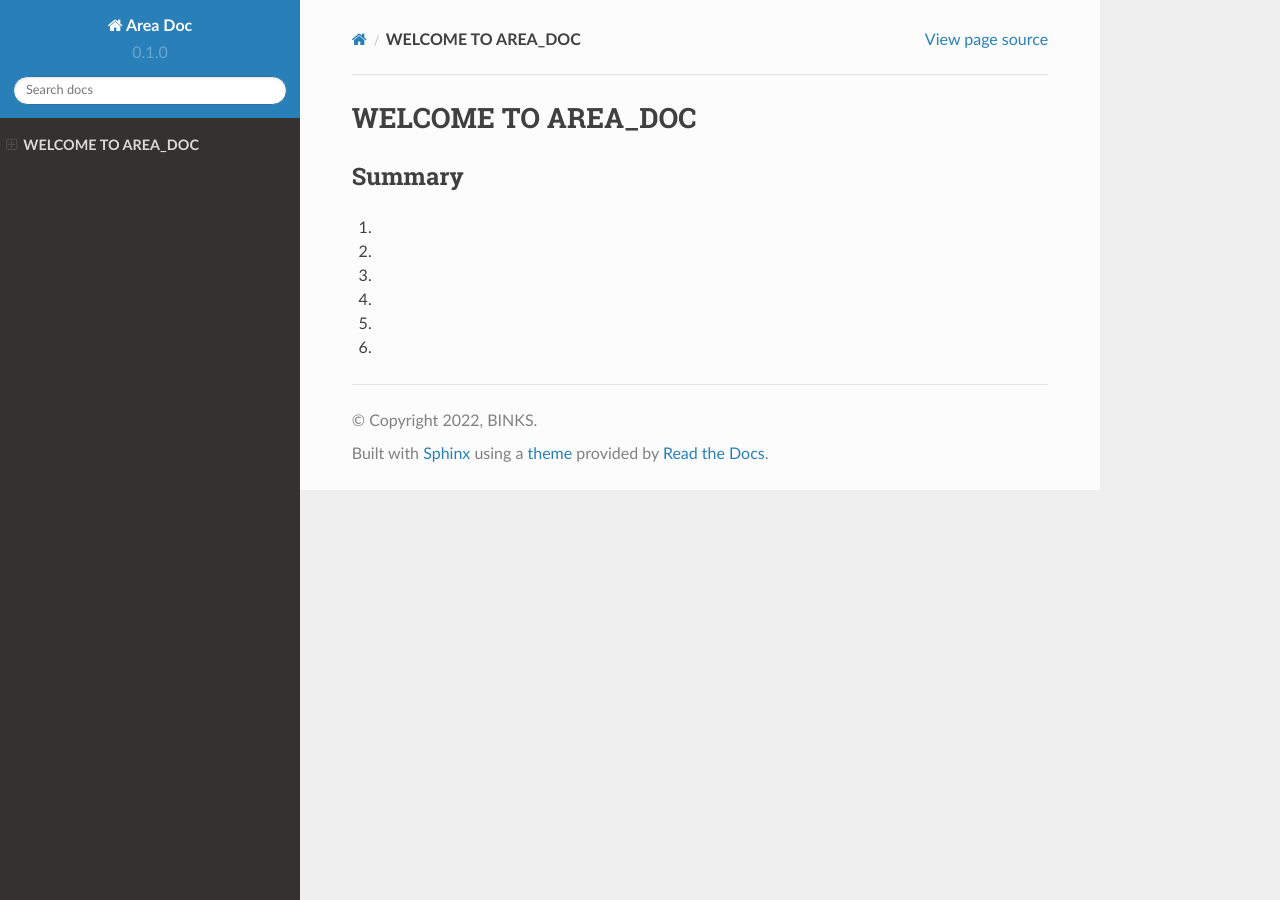
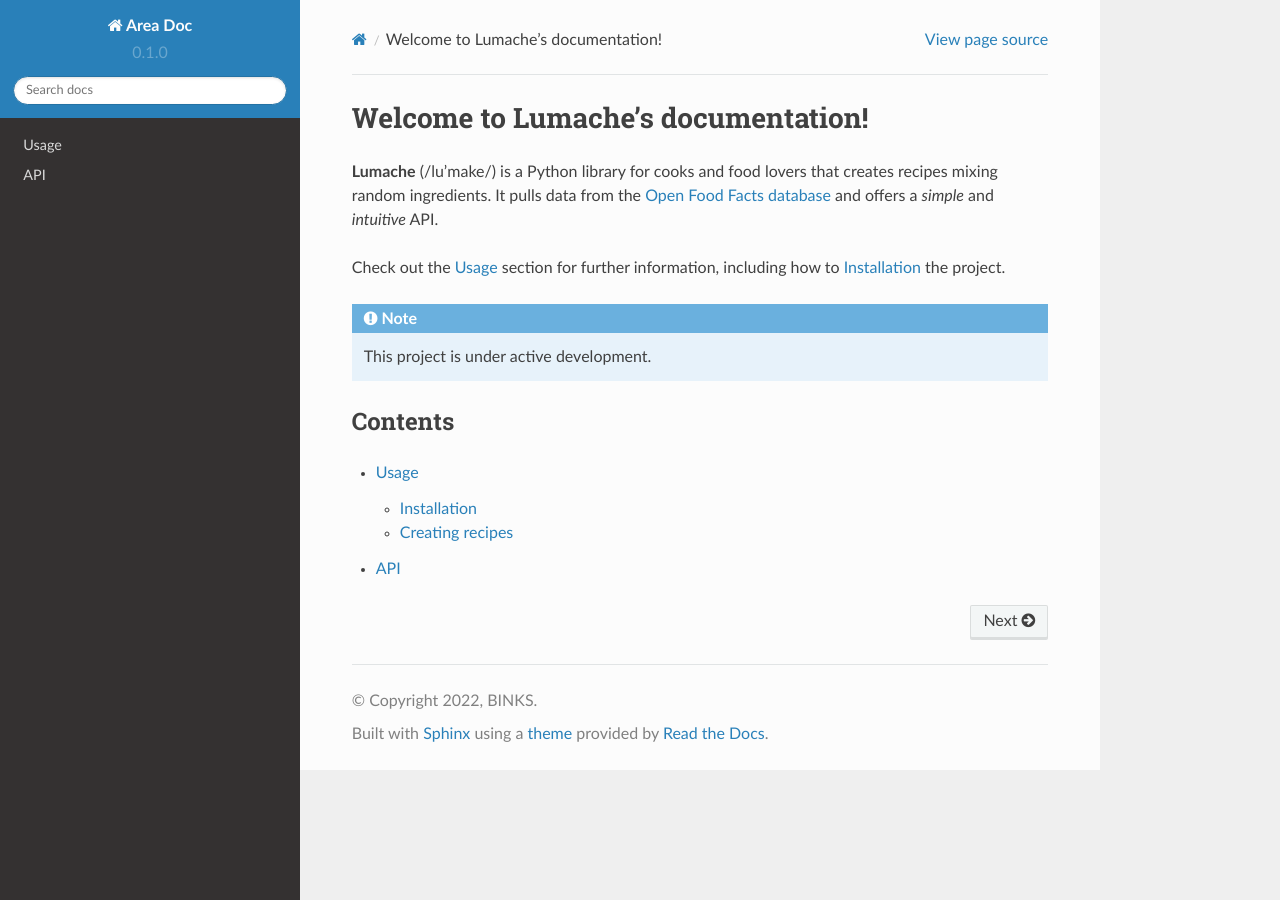
Before and after one commit to Pikatchu99/area-tutorial, a Sphinx documentation site: the page built from docs/source/index.rst, in a window 1280 px wide. Built offline with Sphinx 7.4.7 and the Read the Docs theme 2.0.0, drawn with Linux system fonts in a browser that asks for light colours.

Commit message:
[ADD] docs for AREA

```diff
--- a/docs/source/index.rst
+++ b/docs/source/index.rst
@@ -1,24 +1,22 @@
-**WELCOME TO AREA_DOC**
-=======================
+Welcome to Lumache's documentation!
+===================================
 
+**Lumache** (/lu'make/) is a Python library for cooks and food lovers
+that creates recipes mixing random ingredients.
+It pulls data from the `Open Food Facts database <https://world.openfoodfacts.org/>`_
+and offers a *simple* and *intuitive* API.
 
-Summary
--------
+Check out the :doc:`usage` section for further information, including
+how to :ref:`installation` the project.
 
-I. Project overview
-   ----------------
+.. note::
 
-II. Libraries used
-    --------------
+   This project is under active development.
 
-III. Project structure
-     -----------------
+Contents
+--------
 
-IV. APIs used
-    ---------
+.. toctree::
 
-V. Database structure
-   ------------------
-
-VI. Project build
-    -------------
+   usage
+   api
--- a/docs/source/projectoverview.rst
+++ b/docs/source/projectoverview.rst
@@ -26,7 +26,7 @@
 
 
 II. **Libraries used**
-      ==============
+====================
 
 For the design of the web application, this project uses the Bootstrap.
 This allows the use of custom classes for a better control of the css.
--- a/docs/source/projectstruc.rst
+++ b/docs/source/projectstruc.rst
@@ -1,5 +1,5 @@
 III. **Project structure**
-     ===================
+=========================
 
 The project is structured in 3 directories each one contains the code for the
 
```
